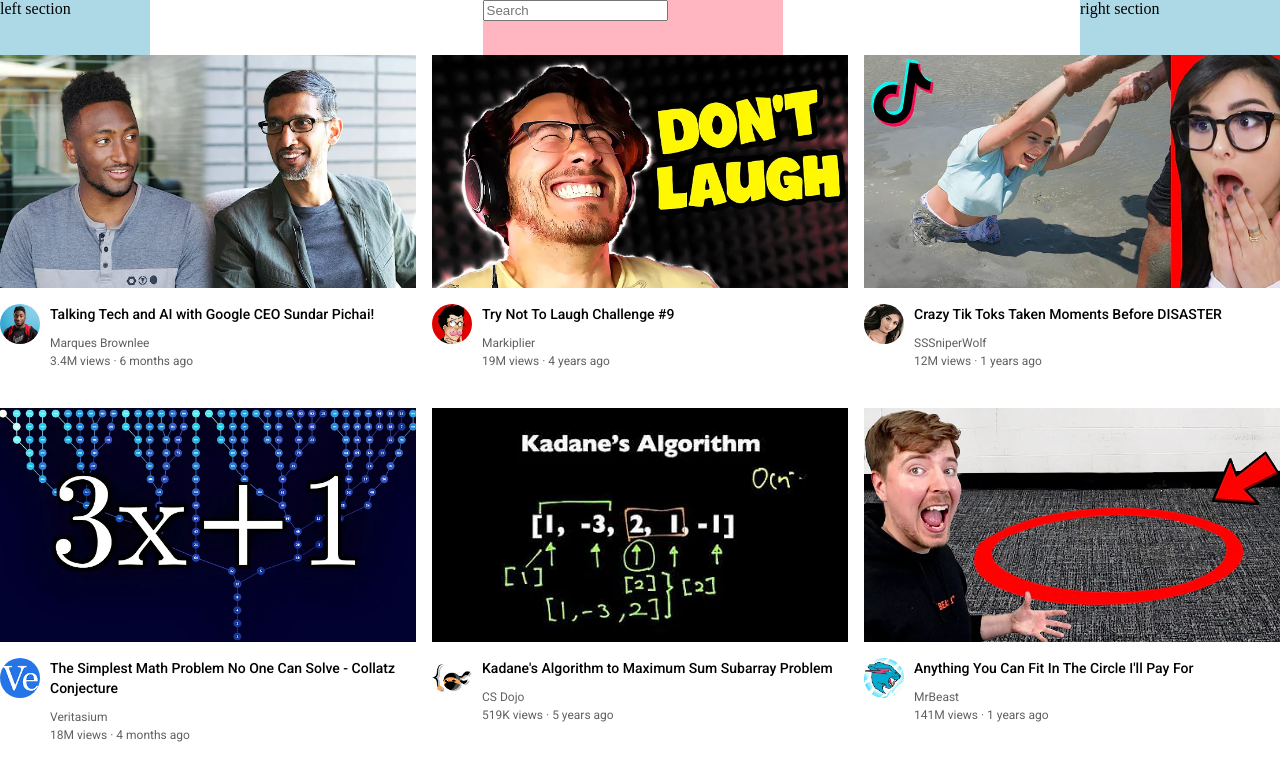
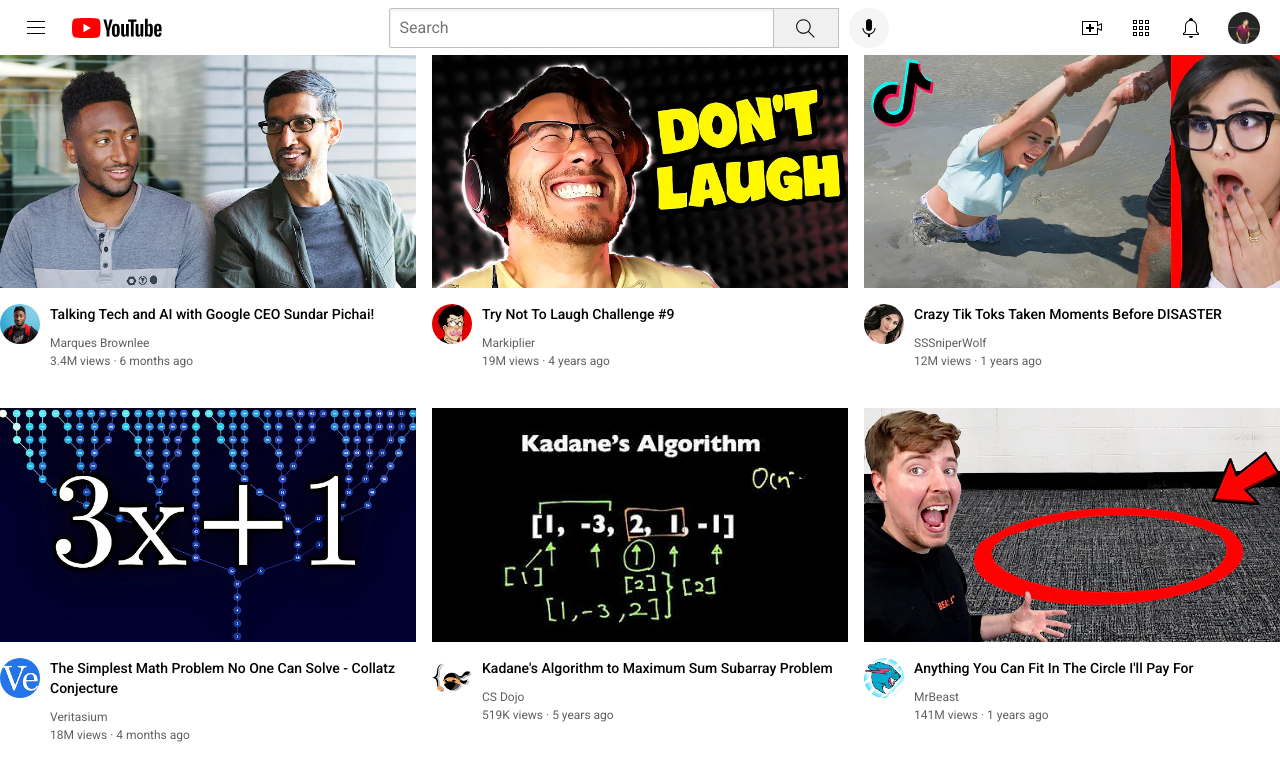
Before and after one commit to Aditya-Dalai/YouTube.com-clone, a plain HTML site: page yt.html in a window 1280 px wide. Drawn offline with Linux system fonts and the light colour scheme.

Commit message:
added header

```diff
--- a/styles/header.css
+++ b/styles/header.css
@@ -7,19 +7,98 @@
 }
 
 .left-section {
-    background-color: lightblue;
-    width: 150px;
+  display: flex;
+  align-items: center;
+}
+
+.hamburger-menu {
+  height: 24px;
+  margin-left: 24px;
+  margin-right: 24px;
+}
+
+.youtube-logo {
+  height: 20px;
 }
 
 .middle-section {
-    background-color: lightpink;
   flex: 1;
   margin-left: 70px;
   margin-right: 35px;
-    max-width: 300px;
+  max-width: 500px;
+  display: flex;
+  align-items: center;
+}
+
+.search-bar {
+  flex: 1;
+  height: 36px;
+  padding-left: 10px;
+  font-size: 16px;
+  border-width: 1px;
+  border-style: solid;
+  border-color: rgb(192, 192, 192);
+  border-radius: 2px;
+  box-shadow: inset 1px 2px 3px rgba(0, 0, 0, 0.05);
+  width: 0;
+}
+
+.search-bar::placeholder {
+  font-family: Roboto, Arial;
+  font-size: 16px;
+}
+
+.search-button {
+  height: 40px;
+  width: 66px;
+  background-color: rgb(240, 240, 240);
+  border-width: 1px;
+  border-style: solid;
+  border-color: rgb(192, 192, 192);
+  margin-left: -1px;
+  margin-right: 10px;
+}
+
+.search-icon {
+  height: 25px;
+  margin-top: 4px;
+}
+
+.voice-search-button {
+  height: 40px;
+  width: 40px;
+  border-radius: 20px;
+  border: none;
+  background-color: rgb(245, 245, 245);
+}
+
+.voice-search-icon {
+  height: 24px;
+  margin-top: 4px;
 }
 
 .right-section {
-    background-color: lightblue;
-    width: 200px;
+  width: 180px;
+  margin-right: 20px;
+  display: flex;
+  align-items: center;
+  justify-content: space-between;
+  flex-shrink: 0;
 }
+
+.upload-icon {
+  height: 24px;
+}
+
+.youtube-apps-icon {
+  height: 24px;
+}
+
+.notifications-icon {
+  height: 24px;
+}
+
+.current-user-picture {
+  height: 32px;
+  border-radius: 16px;
+}
--- a/yt.html
+++ b/yt.html
@@ -16,14 +16,30 @@
 
     <div class="header">
         <div class="left-section">
-            left section
+            <img
+            class="hamburger-menu"
+            src="icons/hamburger-menu.svg">
+            <img
+            class="youtube-logo"
+            src="icons/youtube-logo.svg">
         </div>
+
         <div class="middle-section">
             <input class="search-bar" type="text" placeholder="Search">
+            <button class="search-button">
+                <img class="search-icon" src="icons/search.svg">
+            </button>
+            <button class="voice-search-button">
+                <img class="voice-search-icon" src="icons/voice-search-icon.svg">
+            </button>
         </div>
+
         <div class="right-section">
-            right section
-        </div>
+            <img class="upload-icon" src="icons/upload.svg">
+            <img class="youtube-apps-icon" src="icons/youtube-apps.svg">
+            <img class="notifications-icon" src="icons/notifications.svg">
+            <img class="current-user-picture" src="channel-pictures/my-channel.jpeg">
+      </div>
 
     </div>
 
```
Also changed, not shown: channel-pictures/my-channel.jpeg (added). Lines whose indentation alone changed are shown as unchanged.
